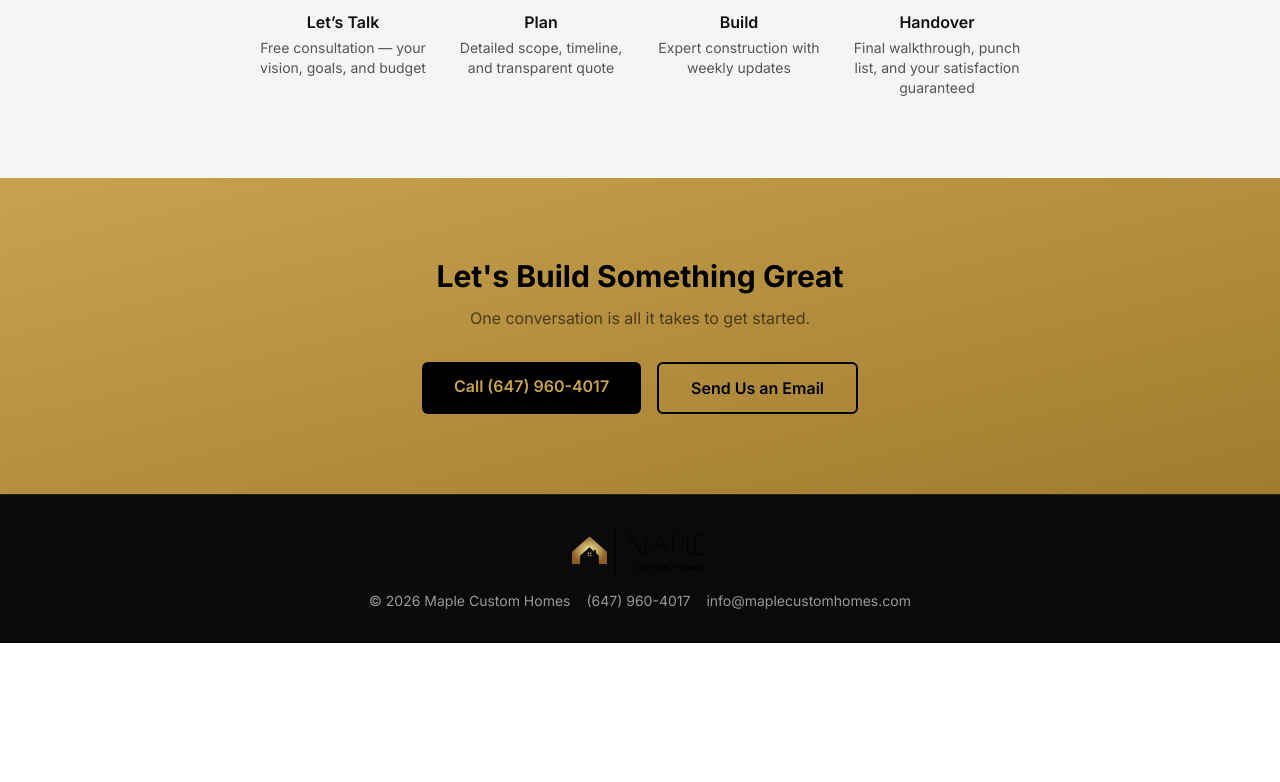
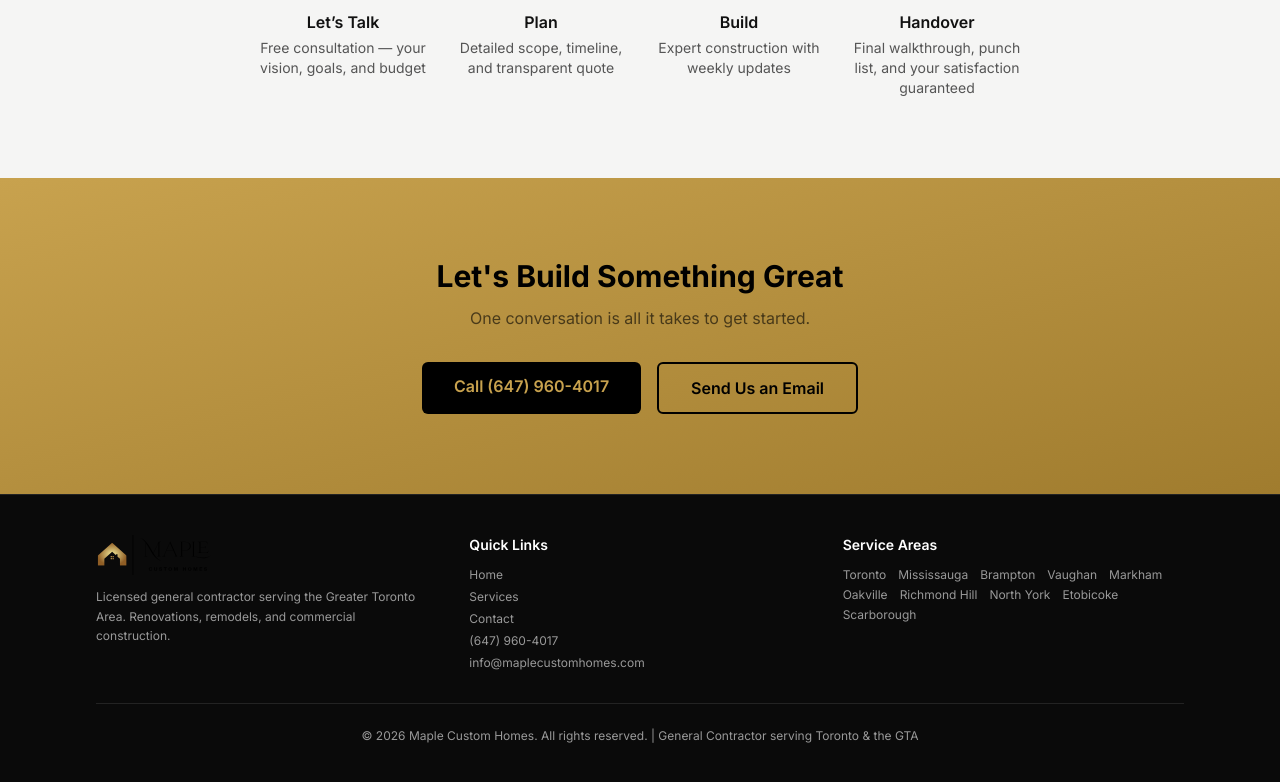
Before and after one commit to itthemaplegroup-design/maple-custom-homes, a Next.js app: page /contact in a window 1280 px wide. Shown: the part 945-1727 px from the top of the page. Before the commit the page ends 1588 px from the top, so only its background shows below. Built offline with nearby package versions, Linux system fonts and the light colour scheme.

Commit message:
feat: add comprehensive SEO - meta tags, JSON-LD schema, sitemap, service areas

```diff
--- a/app/contact/page.tsx
+++ b/app/contact/page.tsx
@@ -7,8 +7,9 @@ import { ProcessStep } from "@/components/ui/process-step";
 import { SITE, PROCESS_STEPS } from "@/lib/constants";
 
 export const metadata: Metadata = {
-  title: "Contact Us | Maple Custom Homes | (647) 960-4017",
-  description: "Get in touch with Maple Custom Homes for a free consultation. Call (647) 960-4017 or email info@maplecustomhomes.com.",
+  title: "Contact Us | Free Renovation Estimate Toronto & GTA",
+  description: "Contact Maple Custom Homes for a free renovation consultation in Toronto and the GTA. Call (647) 960-4017. Licensed general contractor, fast response.",
+  alternates: { canonical: "https://maplecustomhomes.com/contact" },
 };
 
 export default function ContactPage() {
--- a/app/layout.tsx
+++ b/app/layout.tsx
@@ -10,10 +10,43 @@ const inter = Inter({
 });
 
 export const metadata: Metadata = {
-  title: "Maple Custom Homes | General Contractor in the GTA",
+  title: {
+    default: "Maple Custom Homes | General Contractor Toronto & GTA",
+    template: "%s | Maple Custom Homes",
+  },
   description:
-    "Licensed general contractor serving the Greater Toronto Area. Renovations, remodels, commercial build-outs, and more. Get a free estimate today.",
-  viewport: "width=device-width, initial-scale=1",
+    "Maple Custom Homes — Toronto's trusted general contractor for home renovations, kitchen remodels, basement finishing & commercial build-outs. Licensed & insured. Free estimates.",
+  keywords: [
+    "general contractor Toronto",
+    "general contractor GTA",
+    "home renovation contractor Toronto",
+    "kitchen renovation Toronto",
+    "bathroom renovation Toronto",
+    "basement finishing Toronto",
+    "commercial contractor Toronto",
+    "painting contractor Toronto",
+    "landscaping contractor Toronto",
+    "renovation contractor Mississauga",
+    "general contractor North York",
+    "home renovation Brampton",
+    "kitchen remodel Vaughan",
+    "licensed renovation contractor GTA",
+  ],
+  openGraph: {
+    title: "Maple Custom Homes | General Contractor Toronto & GTA",
+    description: "Licensed general contractor serving Toronto and the GTA. Home renovations, kitchen & bath remodels, basement finishing, commercial build-outs. Get a free estimate.",
+    url: "https://maplecustomhomes.com",
+    siteName: "Maple Custom Homes",
+    locale: "en_CA",
+    type: "website",
+  },
+  robots: {
+    index: true,
+    follow: true,
+  },
+  alternates: {
+    canonical: "https://maplecustomhomes.com",
+  },
 };
 
 export default function RootLayout({
@@ -23,6 +56,62 @@ export default function RootLayout({
 }>) {
   return (
     <html lang="en" className={`${inter.variable} h-full antialiased`}>
+      <head>
+        <script
+          type="application/ld+json"
+          dangerouslySetInnerHTML={{
+            __html: JSON.stringify({
+              "@context": "https://schema.org",
+              "@type": "GeneralContractor",
+              name: "Maple Custom Homes",
+              url: "https://maplecustomhomes.com",
+              telephone: "+1-647-960-4017",
+              email: "info@maplecustomhomes.com",
+              description:
+                "Licensed general contractor serving the Greater Toronto Area. Home renovations, kitchen and bathroom remodelling, basement finishing, commercial build-outs, painting, drywall, and landscaping.",
+              areaServed: [
+                { "@type": "City", name: "Toronto" },
+                { "@type": "City", name: "Mississauga" },
+                { "@type": "City", name: "Brampton" },
+                { "@type": "City", name: "Vaughan" },
+                { "@type": "City", name: "Markham" },
+                { "@type": "City", name: "Oakville" },
+                { "@type": "City", name: "Richmond Hill" },
+                { "@type": "City", name: "North York" },
+                { "@type": "City", name: "Etobicoke" },
+                { "@type": "City", name: "Scarborough" },
+              ],
+              openingHoursSpecification: [
+                {
+                  "@type": "OpeningHoursSpecification",
+                  dayOfWeek: ["Monday", "Tuesday", "Wednesday", "Thursday", "Friday"],
+                  opens: "08:00",
+                  closes: "18:00",
+                },
+                {
+                  "@type": "OpeningHoursSpecification",
+                  dayOfWeek: "Saturday",
+                  opens: "09:00",
+                  closes: "14:00",
+                },
+              ],
+              priceRange: "$$",
+              hasOfferCatalog: {
+                "@type": "OfferCatalog",
+                name: "Construction Services",
+                itemListElement: [
+                  { "@type": "Offer", itemOffered: { "@type": "Service", name: "Home Renovations" } },
+                  { "@type": "Offer", itemOffered: { "@type": "Service", name: "Kitchen & Bathroom Remodelling" } },
+                  { "@type": "Offer", itemOffered: { "@type": "Service", name: "Basement Finishing" } },
+                  { "@type": "Offer", itemOffered: { "@type": "Service", name: "Commercial Build-Outs" } },
+                  { "@type": "Offer", itemOffered: { "@type": "Service", name: "Painting & Drywall" } },
+                  { "@type": "Offer", itemOffered: { "@type": "Service", name: "Outdoor & Landscaping" } },
+                ],
+              },
+            }),
+          }}
+        />
+      </head>
       <body className="min-h-full flex flex-col">
         <Navbar />
         <main className="flex-1">{children}</main>
--- a/app/page.tsx
+++ b/app/page.tsx
@@ -25,7 +25,7 @@ export default function HomePage() {
               <span className="text-gold">Done Right</span>
             </h1>
             <p className="text-sm md:text-base text-text-secondary mt-4 max-w-md leading-relaxed">
-              Renovations, remodels, and commercial build-outs across the GTA. One team, one point of contact, and a commitment to quality on every project.
+              Licensed general contractor serving Toronto, Mississauga, Vaughan, and the GTA. Home renovations, kitchen remodels, basement finishing, and commercial build-outs — one team, one point of contact.
             </p>
             <div className="flex flex-col sm:flex-row gap-3 mt-8">
               <Link href="/contact" className="bg-gold text-black font-semibold py-3 px-8 rounded-md hover:bg-gold-dark transition-colors text-center">
@@ -43,7 +43,7 @@ export default function HomePage() {
               <div className="relative aspect-[4/3] rounded-lg overflow-hidden bg-surface-dark-alt">
                 <Image
                   src="https://images.unsplash.com/photo-1600607687939-ce8a6c25118c?w=800&q=80"
-                  alt="Modern Kitchen Renovation - Maple Custom Homes"
+                  alt="Kitchen renovation by Maple Custom Homes general contractor in Oakville Ontario"
                   fill
                   className="object-cover"
                   sizes="(max-width: 1024px) 100vw, 50vw"
--- a/app/services/page.tsx
+++ b/app/services/page.tsx
@@ -6,8 +6,9 @@ import { SERVICES } from "@/lib/constants";
 import { ServicesBeforeAfter } from "@/components/ui/services-before-after";
 
 export const metadata: Metadata = {
-  title: "Our Services | Maple Custom Homes",
-  description: "Renovations, kitchen & bath remodeling, basement finishing, commercial build-outs, painting, and landscaping across the GTA.",
+  title: "Construction Services Toronto & GTA | Home Renovations, Kitchen Remodels",
+  description: "Expert renovation contractor in Toronto & the GTA. Kitchen remodels, bathroom renovations, basement finishing, commercial build-outs, painting & landscaping. Free estimates.",
+  alternates: { canonical: "https://maplecustomhomes.com/services" },
 };
 
 export default function ServicesPage() {
--- /dev/null
+++ b/app/sitemap.ts
@@ -0,0 +1,26 @@
+import type { MetadataRoute } from "next";
+
+export default function sitemap(): MetadataRoute.Sitemap {
+  const baseUrl = "https://maplecustomhomes.com";
+
+  return [
+    {
+      url: baseUrl,
+      lastModified: new Date(),
+      changeFrequency: "monthly",
+      priority: 1,
+    },
+    {
+      url: `${baseUrl}/services`,
+      lastModified: new Date(),
+      changeFrequency: "monthly",
+      priority: 0.9,
+    },
+    {
+      url: `${baseUrl}/contact`,
+      lastModified: new Date(),
+      changeFrequency: "monthly",
+      priority: 0.8,
+    },
+  ];
+}
--- a/components/ui/footer.tsx
+++ b/components/ui/footer.tsx
@@ -1,26 +1,54 @@
 import Image from "next/image";
+import Link from "next/link";
 import { SITE } from "@/lib/constants";
+
+const SERVICE_AREAS = [
+  "Toronto", "Mississauga", "Brampton", "Vaughan", "Markham",
+  "Oakville", "Richmond Hill", "North York", "Etobicoke", "Scarborough",
+];
 
 export default function Footer() {
   return (
-    <footer className="border-t border-border-dark bg-surface-dark py-8">
-      <div className="mx-auto flex max-w-7xl flex-col items-center gap-4 px-4">
-        <Image
-          src="/logo.svg"
-          alt={SITE.name}
-          width={120}
-          height={40}
-          className="h-10 sm:h-12 w-auto"
-        />
+    <footer className="border-t border-border-dark bg-surface-dark py-10">
+      <div className="mx-auto max-w-6xl px-6 lg:px-8">
+        {/* Top row: Logo + Links + Service Areas */}
+        <div className="grid grid-cols-1 md:grid-cols-3 gap-8 mb-8">
+          {/* Logo & tagline */}
+          <div>
+            <Image src="/logo.svg" alt="Maple Custom Homes general contractor Toronto" width={140} height={45} className="h-10 w-auto mb-3" />
+            <p className="text-xs text-text-on-dark-muted leading-relaxed max-w-xs">
+              Licensed general contractor serving the Greater Toronto Area. Renovations, remodels, and commercial construction.
+            </p>
+          </div>
 
-        <div className="flex flex-col sm:flex-row items-center justify-center gap-2 sm:gap-x-4 text-xs sm:text-sm text-text-on-dark-muted text-center">
-          <span>&copy; {new Date().getFullYear()} {SITE.name}</span>
-          <a href={SITE.phoneTel} className="hover:text-gold transition-colors">
-            {SITE.phone}
-          </a>
-          <a href={SITE.emailHref} className="hover:text-gold transition-colors break-all">
-            {SITE.email}
-          </a>
+          {/* Quick Links */}
+          <div>
+            <h4 className="text-sm font-semibold text-text-on-dark mb-3">Quick Links</h4>
+            <nav className="flex flex-col gap-1.5">
+              <Link href="/" className="text-xs text-text-on-dark-muted hover:text-gold transition-colors">Home</Link>
+              <Link href="/services" className="text-xs text-text-on-dark-muted hover:text-gold transition-colors">Services</Link>
+              <Link href="/contact" className="text-xs text-text-on-dark-muted hover:text-gold transition-colors">Contact</Link>
+              <a href={SITE.phoneTel} className="text-xs text-text-on-dark-muted hover:text-gold transition-colors">{SITE.phone}</a>
+              <a href={SITE.emailHref} className="text-xs text-text-on-dark-muted hover:text-gold transition-colors">{SITE.email}</a>
+            </nav>
+          </div>
+
+          {/* Service Areas */}
+          <div>
+            <h4 className="text-sm font-semibold text-text-on-dark mb-3">Service Areas</h4>
+            <div className="flex flex-wrap gap-x-3 gap-y-1">
+              {SERVICE_AREAS.map((area) => (
+                <span key={area} className="text-xs text-text-on-dark-muted">{area}</span>
+              ))}
+            </div>
+          </div>
+        </div>
+
+        {/* Bottom bar */}
+        <div className="border-t border-border-dark pt-6 text-center">
+          <p className="text-xs text-text-on-dark-muted">
+            &copy; {new Date().getFullYear()} {SITE.name}. All rights reserved. | General Contractor serving Toronto & the GTA
+          </p>
         </div>
       </div>
     </footer>
--- a/components/ui/service-block.tsx
+++ b/components/ui/service-block.tsx
@@ -31,7 +31,7 @@ export function ServiceBlock({ id, number, title, description, features, image,
 
   const imageCol = (
     <div className="relative aspect-[4/3] rounded-xl overflow-hidden bg-surface-light">
-      <Image src={image} alt={title} fill className="object-cover" sizes="(max-width: 1024px) 100vw, 50vw" />
+      <Image src={image} alt={`${title} services by Maple Custom Homes in Toronto and the GTA`} fill className="object-cover" sizes="(max-width: 1024px) 100vw, 50vw" />
     </div>
   );
 
```
Also changed, not shown: public/robots.txt (added).
